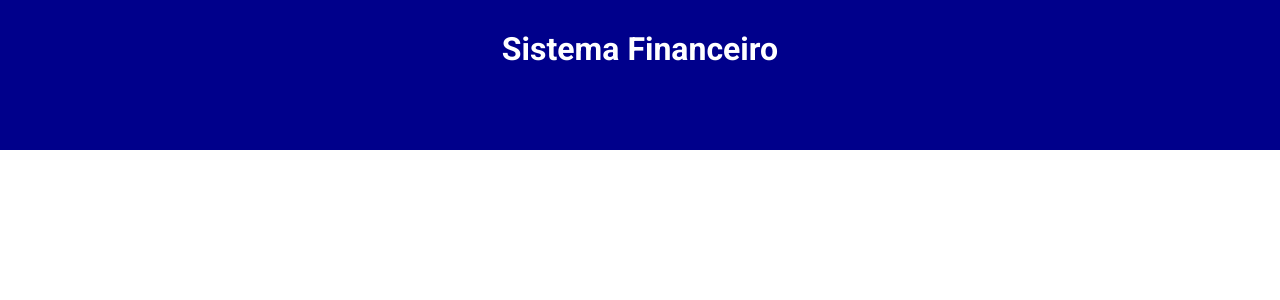
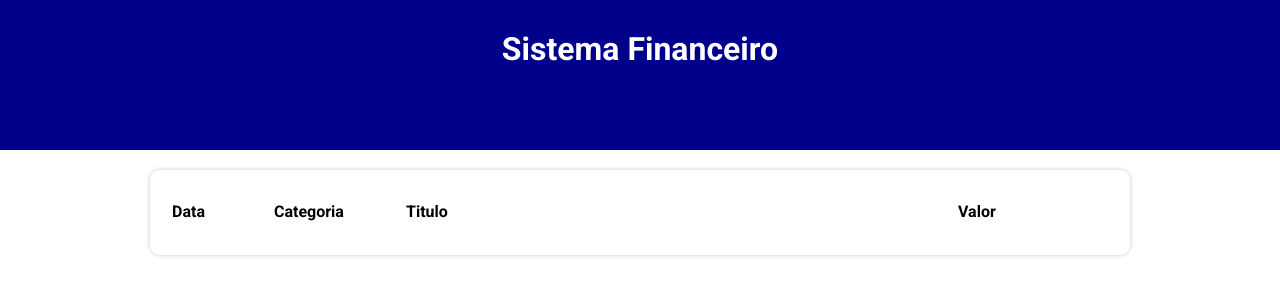
Before and after one commit to Pedroo07/Projeto-Financias-ts, a React (Vite) app: page / in a window 1280 px wide. Shown: the top 300 px of the page. Built offline with nearby package versions, Linux system fonts and the light colour scheme.

Commit message:
Formatando o código

```diff
--- a/src/App.styles.ts
+++ b/src/App.styles.ts
@@ -1,6 +1,6 @@
 import styled from "styled-components";
 
-export const Container = styled.div `
+export const Container = styled.div`
 
 `
 export const Header = styled.div`
--- a/src/App.tsx
+++ b/src/App.tsx
@@ -1,27 +1,29 @@
-import { useState, useEffect} from 'react'
+import { useState, useEffect } from 'react'
 import * as C from './App.styles'
-import {Item} from './types/Item'
-import {Category} from './types/Category'
-import {categories} from './data/categories'
-import {items} from './data/items'
-import {getCurrentMonth,filteredList} from './helpers/dateFilter'
+import { Item } from './types/Item'
+import { Category } from './types/Category'
+import { categories } from './data/categories'
+import { items } from './data/items'
+import { getCurrentMonth, filteredList }
+  from './helpers/dateFilter'
+import { TableArea } from './components/TableArea/index';
 const App = () => {
 
-  const [list, setList]= useState(items)
+  const [list, setList] = useState(items)
   const [filterList, setFilterList] = useState<Item[]>([])
   const [currentMonth, setCurrentMonth] = useState(getCurrentMonth())
-useEffect(() => {
-  setFilterList(filteredList(list, currentMonth))
-}, [list,currentMonth])
+  useEffect(() => {
+    setFilterList(filteredList(list, currentMonth))
+  }, [list, currentMonth])
   return (
     <C.Container>
       <C.Header>
         <C.HeaderText>Sistema Financeiro</C.HeaderText>
       </C.Header>
       <C.Body>
-        {}
-        {}
-        {}
+        { }
+        { }
+        <TableArea />
       </C.Body>
     </C.Container>
   )
--- /dev/null
+++ b/src/components/TableArea/index.tsx
@@ -0,0 +1,24 @@
+import * as C from './styles'
+import { Item } from '../../types/Item'
+
+type Props = {
+  list: Item[]
+}
+
+export const TableArea = () => {
+  return (
+    <C.Table>
+      <thead>
+        <tr>
+          <C.TableHeadColumn width={100}>Data</C.TableHeadColumn>
+          <C.TableHeadColumn width={130}>Categoria</C.TableHeadColumn>
+          <C.TableHeadColumn>Titulo</C.TableHeadColumn>
+          <C.TableHeadColumn width={150}>Valor</C.TableHeadColumn>
+        </tr>
+        <tbody>
+          { }
+        </tbody>
+      </thead>
+    </C.Table>
+  )
+}
--- /dev/null
+++ b/src/components/TableArea/styles.ts
@@ -0,0 +1,16 @@
+import styled from "styled-components"
+
+export const Table = styled.table`
+width: 100%;
+background-color: #fff;
+padding: 20px;
+box-shadow: 0 0  5px #ccc;
+border-radius: 10px;
+margin-top: 20px;
+`
+export const TableHeadColumn = styled.th<{ width?: number }>`
+width: ${props => props.width ? `${props.width}px` : 'auto'};
+padding: 10px 0;
+text-align: left;
+
+`
--- a/src/data/categories.ts
+++ b/src/data/categories.ts
@@ -1,6 +1,6 @@
 import { Category } from '../types/Category'
 
 export const categories: Category = {
-gasto: {title:'Despesas', color:'red',expense: true},
-renda:{title:'Renda', color: 'green', expense: false }
+    gasto: { title: 'Despesas', color: 'red', expense: true },
+    renda: { title: 'Renda', color: 'green', expense: false }
 }
```
Also changed, not shown: src/data/items.ts (+5 -5 lines).
